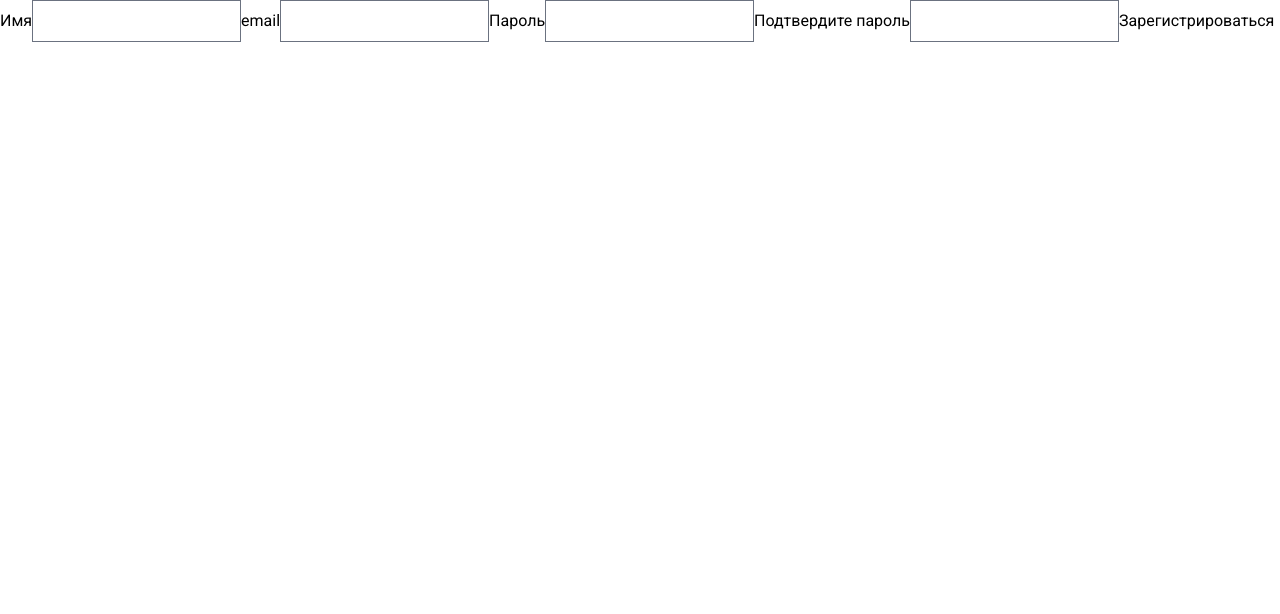
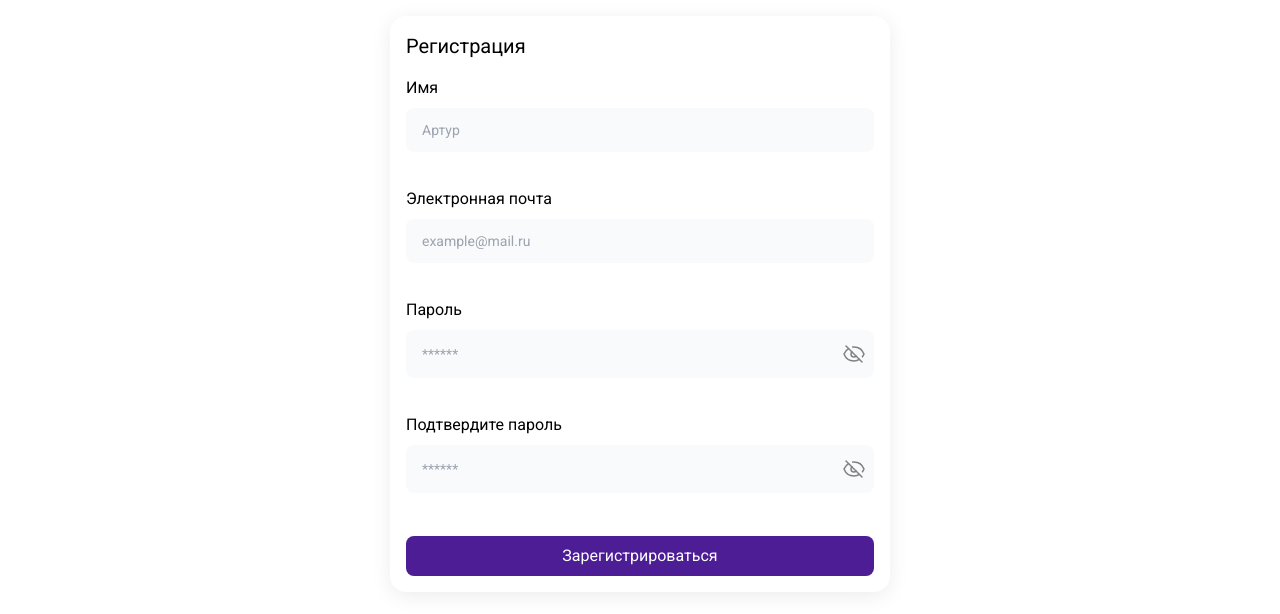
Before and after one commit to Welldar/antipov-test, a React (Vite) app: page / in a window 1280 px wide. Shown: the top 614 px of the page. Built offline with nearby package versions, Linux system fonts and the light colour scheme.

Commit message:
feat: add styles for SignUp

```diff
--- a/src/components/Icons/Eye.tsx
+++ b/src/components/Icons/Eye.tsx
@@ -1,45 +1,10 @@
+import closedEye from '../../assets/closed-eye.svg'
+import openedEye from '../../assets/opened-eye.svg'
+
 export function ClosedEye() {
-  return (
-    <svg
-      width="24"
-      height="24"
-      viewBox="0 0 24 24"
-      fill="none"
-      xmlns="http://www.w3.org/2000/svg"
-    >
-      <path
-        d="M10.7302 5.07319C11.1448 5.02485 11.5684 5 11.9999 5C16.6639 5 20.3998 7.90264 21.9999 12C21.6053 13.0104 21.0809 13.9482 20.4446 14.7877M6.51956 6.51944C4.47949 7.76406 2.90105 9.69259 1.99994 12C3.60008 16.0974 7.33597 19 11.9999 19C14.0375 19 15.8979 18.446 17.4805 17.4804M9.87871 9.87859C9.33576 10.4215 8.99994 11.1715 8.99994 12C8.99994 13.6569 10.3431 15 11.9999 15C12.8284 15 13.5785 14.6642 14.1214 14.1212"
-        stroke="#808185"
-        stroke-width="1.5"
-        stroke-linecap="round"
-        stroke-linejoin="round"
-      />
-      <path
-        d="M4 4L20 20"
-        stroke="#808185"
-        stroke-width="1.5"
-        stroke-linecap="round"
-      />
-    </svg>
-  )
+  return <img src={closedEye} alt="" />
 }
 
 export function OpenedEye() {
-  return (
-    <svg
-      width="22"
-      height="16"
-      viewBox="0 0 22 16"
-      fill="none"
-      xmlns="http://www.w3.org/2000/svg"
-    >
-      <path
-        d="M9.73017 1.07319C10.1448 1.02485 10.5684 1 10.9999 1C15.6639 1 19.3998 3.90264 20.9999 8C20.6053 9.01041 20.0809 9.94816 19.4446 10.7877M5.51956 2.51944C3.47949 3.76406 1.90105 5.69259 0.999939 8C2.60008 12.0974 6.33597 15 10.9999 15C13.0375 15 14.8979 14.446 16.4805 13.4804M8.87871 5.87859C8.33576 6.42149 7.99994 7.17153 7.99994 8C7.99994 9.65685 9.34308 11 10.9999 11C11.8284 11 12.5785 10.6642 13.1214 10.1212"
-        stroke="#808185"
-        stroke-width="1.5"
-        stroke-linecap="round"
-        stroke-linejoin="round"
-      />
-    </svg>
-  )
+  return <img className="w-6" src={openedEye} alt="" />
 }
--- a/src/components/Input/Input.tsx
+++ b/src/components/Input/Input.tsx
@@ -25,9 +25,11 @@ export function Input({
   return (
     <label htmlFor={name}>
       <span className="block">{labelTxt}</span>
-      <div className="relative">
+      <div
+        className={`mb-1 mt-2 flex gap-2 rounded-lg border-none bg-gray-50 py-3 pl-4 pr-2 text-sm ring-red-500 ${error && 'ring-1'}`}
+      >
         <input
-          className={`mb-1 mt-2 block w-full rounded-lg border-none bg-gray-50 py-3 pl-4 pr-2 text-sm ring-red-500 ${error && 'ring-1'}`}
+          className="grow bg-inherit text-gray-600 outline-none autofill:shadow-[0_0_0_1000px_rgb(249,250,251)_inset]"
           id={name}
           type={type}
           placeholder={placeholder}
@@ -35,18 +37,22 @@ export function Input({
         />
         {children}
       </div>
-      <span className="block text-[10px] text-red-500">{error?.message}</span>
+      <span className="block min-h-[1.5em] text-[10px] text-red-500">
+        {error?.message}
+      </span>
     </label>
   )
 }
-function PasswordInput(props: InputProps) {
+export function PasswordInput(props: InputProps) {
   const [isOpened, setIsOpened] = useState(false)
 
   return (
-    <Input type={isOpened ? 'text' : 'password'} {...props}>
+    <Input {...props} type={isOpened ? 'text' : 'password'}>
       <div
-        onClick={() => setIsOpened(!isOpened)}
-        className="absolute right-0 top-0"
+        onClick={(e) => {
+          e.preventDefault()
+          setIsOpened(!isOpened)
+        }}
       >
         {isOpened ? <OpenedEye /> : <ClosedEye />}
       </div>
--- a/src/components/Main/Main.tsx
+++ b/src/components/Main/Main.tsx
@@ -5,7 +5,7 @@ export function Main() {
   return (
     <>
       <Header>
-        <div>
+        <div className="">
           <h1>Наша команда</h1>
           <p>
             Это опытные специалисты, хорошо разбирающиеся во всех задачах,
--- a/src/components/auth/SignUp.tsx
+++ b/src/components/auth/SignUp.tsx
@@ -1,17 +1,9 @@
 import { useDispatch } from 'react-redux'
 import { signIn } from './signUpSlice'
-import {
-  Control,
-  FieldValues,
-  FormProvider,
-  RegisterOptions,
-  UseControllerProps,
-  UseFormRegisterReturn,
-  useController,
-  useForm,
-} from 'react-hook-form'
+import { FormProvider, useForm } from 'react-hook-form'
+import { Input, PasswordInput } from '../Input/Input'
 
-type FormData = {
+export type FormData = {
   name: string
   email: string
   password: string
@@ -30,11 +22,16 @@ export function SignUp() {
 
   return (
     <FormProvider {...methods}>
-      <form onSubmit={handleSubmit(onSubmit)}>
-        <Input name="name" labelTxt="Имя" />
+      <form
+        className="mx-auto my-4 flex max-w-[500px] flex-col gap-4 rounded-2xl p-4 shadow-[0_4px_20px_rgba(0,0,0,0.08)]"
+        onSubmit={handleSubmit(onSubmit)}
+      >
+        <h2 className="text-xl">Регистрация</h2>
+        <Input name="name" labelTxt="Имя" placeholder="Артур" />
         <Input
           name="email"
-          labelTxt="email"
+          labelTxt="Электронная почта"
+          placeholder="example@mail.ru"
           rules={{
             required: 'Необходимо указать email',
             pattern: {
@@ -43,9 +40,10 @@ export function SignUp() {
             },
           }}
         />
-        <Input
+        <PasswordInput
           name="password"
           labelTxt="Пароль"
+          placeholder="******"
           type="password"
           rules={{
             required: 'Необходимо указать пароль',
@@ -56,9 +54,10 @@ export function SignUp() {
             },
           }}
         />
-        <Input
+        <PasswordInput
           name="confirmPassword"
           labelTxt="Подтвердите пароль"
+          placeholder="******"
           type="password"
           rules={{
             validate: (value) => {
@@ -68,28 +67,13 @@ export function SignUp() {
             },
           }}
         />
-        <button type="submit">Зарегистрироваться</button>
+        <button
+          className="mt-2 rounded-lg bg-violet-900 px-3 py-2 text-white"
+          type="submit"
+        >
+          Зарегистрироваться
+        </button>
       </form>
     </FormProvider>
   )
 }
-
-function Input({
-  name,
-  labelTxt,
-  type = 'text',
-  rules,
-}: UseControllerProps<FormData> & { labelTxt: string; type?: string }) {
-  const {
-    field,
-    fieldState: { error },
-  } = useController({ name, rules, defaultValue: '' })
-
-  return (
-    <label htmlFor={name}>
-      <span>{labelTxt}</span>
-      <input id={name} type={type} {...field} />
-      <span>{error?.message}</span>
-    </label>
-  )
-}
--- a/tailwind.config.ts
+++ b/tailwind.config.ts
@@ -6,5 +6,5 @@ export default {
   theme: {
     extend: { fontFamily: { sans: '"Roboto", sans-serif' } },
   },
-  plugins: [formPlugin],
+  plugins: [],
 } satisfies Config
```
Also changed, not shown: src/assets/closed-eye.svg (added), src/assets/opened-eye.svg (added).
